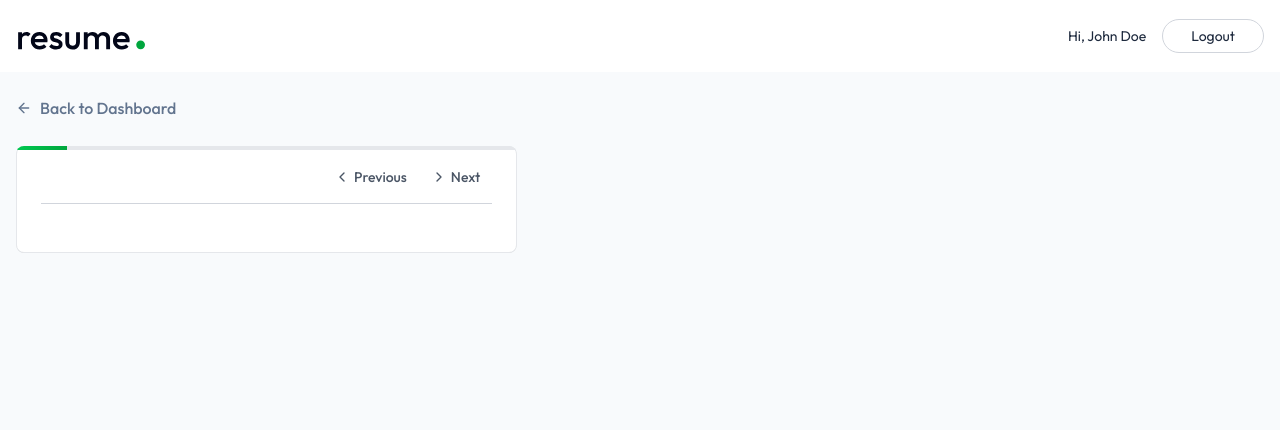
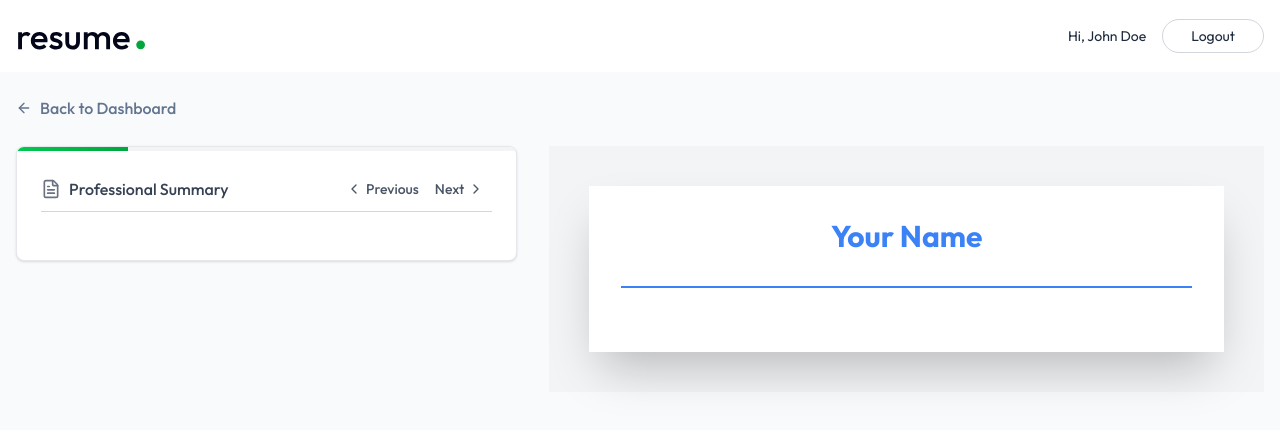
Before and after one commit to priyanshi1207-star/my-react-app, a React (Vite) app: page /App/builder/1 in a window 1280 px wide. Both pictures are taken after a click on the button "Next". Shown: the top 430 px of the page. Built offline with nearby package versions, Linux system fonts and the light colour scheme; the HTML template or start-up script is replaced by a standard one.

Commit message:
Updated Project

```diff
--- a/src/Components/ResumePreview.jsx
+++ b/src/Components/ResumePreview.jsx
@@ -1,24 +1,67 @@
 import React from 'react'
 import ClassicTemplate from './Templates/ClassicTemplate'
 import ModernTemplate from './Templates/ModernTemplate'
-import MinimalImageTemplate from './templates/MinimalImageTemplate'
+import MinimalImageTemplate from './Templates/MinimalImageTemplate' // Fixed path casing
 import MinimalTemplate from './Templates/MinimalTemplate'
 
 const ResumePreview = ({ data, template, accentColor, classes = "" }) => {
 
-
     const renderTemplate = () => {
         switch (template) {
             case 'modern':
-                return <Modern
+                return <ModernTemplate data={data} accentColor={accentColor} />;
+            case 'minimal':
+                return <MinimalTemplate data={data} accentColor={accentColor} />;
+            case 'minimal-image':
+                return <MinimalImageTemplate data={data} accentColor={accentColor} />;
+            default:
+                return <ClassicTemplate data={data} accentColor={accentColor} />;
+        }
+    }
 
-                    return (
-                        <div className='w-full bg-gray-100'>
-                            <div id='resume-preview'
-                                className={'border border-gray-200 print:shadow-none print:border-none' + classes}>
+    return (
+        <div className='w-full bg-gray-100 p-4 md:p-10 flex justify-center'>
+            <div
+                id='resume-preview'
+                className={`bg-white shadow-2xl w-full max-w-[800px] print:shadow-none print:border-none ${classes}`}
+            >
+                {renderTemplate()}
+            </div>
 
-                            </div>
-                        </div>
-                    )
-        }
-        export default ResumePreview
+            {/* Injected Styles for Printing and PDF generation */}
+            <style dangerouslySetInnerHTML={{
+                __html: `
+                @page {
+                    size: letter;
+                    margin: 0;
+                }
+                @media print {
+                    html, body {
+                        width: 8.5in;
+                        height: 11in;
+                        overflow: hidden;
+                    }
+                    body * {
+                        visibility: hidden;
+                    }
+                    #resume-preview, #resume-preview * {
+                        visibility: visible;
+                    }
+                    #resume-preview {
+                        position: absolute;
+                        left: 0;
+                        top: 0;
+                        width: 100%;
+                        height: auto;
+                        margin: 0;
+                        padding: 0;
+                        box-shadow: none !important;
+                        border: none !important;
+                    }
+                }
+            `}} />
+        </div>
+    )
+}
+
+export default ResumePreview
--- a/src/Pages/ResumeBuilder.jsx
+++ b/src/Pages/ResumeBuilder.jsx
@@ -1,14 +1,14 @@
-import React, { useState, useEffect } from 'react' // Fix: Added useEffect and useState
+import React, { useState, useEffect } from 'react'
 import { Link, useParams } from 'react-router-dom'
 import { dummyResumeData } from '../assets/assets'
-import { ArrowLeftIcon, AwardIcon, BriefcaseIcon, ChevronLeft, ChevronRight, FileText, FileTextIcon, FolderIcon, GraduationCapIcon, HeartIcon, LanguagesIcon, SparklesIcon, User, UserIcon } from 'lucide-react'
+import { ArrowLeftIcon, AwardIcon, BriefcaseIcon, ChevronLeft, ChevronRight, FileTextIcon, FolderIcon, GraduationCapIcon, HeartIcon, LanguagesIcon, SparklesIcon, UserIcon } from 'lucide-react'
 import PersonalInfoForm from '../Components/PersonalInfoForm'
+import ResumePreview from '../Components/ResumePreview'
 
 const ResumeBuilder = () => {
-
   const { resumeId } = useParams()
 
-  const [resumeData, setResumeData] = useState({ // Use the imported useState
+  const [resumeData, setResumeData] = useState({
     _id: '',
     title: '',
     personal_info: {},
@@ -24,14 +24,6 @@ const ResumeBuilder = () => {
     accent_color: "#3b82f6",
     public: false,
   })
-
-  const loadExistingResume = async () => {
-    const resume = dummyResumeData.find(resume => resume._id === resumeId)
-    if (resume) {
-      setResumeData(resume)
-      document.title = resume.title
-    }
-  }
 
   const [activeSectionIndex, setActiveSectionIndex] = useState(0)
   const [removeBackground, setRemoveBackground] = useState(false);
@@ -50,82 +42,88 @@ const ResumeBuilder = () => {
 
   const activeSection = sections[activeSectionIndex]
 
+  const loadExistingResume = async () => {
+    const resume = dummyResumeData.find(resume => resume._id === resumeId)
+    if (resume) {
+      setResumeData(resume)
+      document.title = resume.title
+    }
+  }
+
   useEffect(() => {
     loadExistingResume()
-  }, [resumeId]) // Added resumeId to dependency array for best practice
+  }, [resumeId])
 
   return (
     <div className='min-h-screen bg-slate-50'>
-
       <div className='max-w-7xl mx-auto px-4 py-6'>
-        <Link to={'/app'} className='inline-flex gap-2 items-center text-slate-500
-        hover:text-slate-700 transition-all font-medium'>
+        <Link to={'/app'} className='inline-flex gap-2 items-center text-slate-500 hover:text-slate-700 transition-all font-medium'>
           <ArrowLeftIcon className='size-4' />Back to Dashboard
         </Link>
       </div>
+
       <div className='max-w-7xl mx-auto px-4 pb-8'>
+        {/* Main Grid Container */}
         <div className='grid lg:grid-cols-12 gap-8'>
+
           {/* Left - Resume Editor */}
-          <div className='relative lg:col-span-5 rounded-lg overflow-hidden'>
-            <div className='bg-white rounded-lg shadow-sm border border-gray-200 p-6 pt-1'>
-              {/* Progress Bar Background */}
-              <hr className='absolute top-0 left-0 right-0 border-2 border-gray-200' />
-
-              {/* Animated Progress Bar Fill */}
+          <div className='relative lg:col-span-5'>
+            <div className='bg-white rounded-lg shadow-sm border border-gray-200 p-6 pt-1 overflow-hidden relative'>
+              {/* Progress Bar */}
+              <hr className='absolute top-0 left-0 right-0 border-2 border-gray-100' />
               <div
                 className='absolute top-0 left-0 h-1 bg-gradient-to-r from-green-500 to-green-600 transition-all duration-500 ease-in-out'
-                style={{ width: `${((activeSectionIndex * 100) / sections.length) - 1}%` }}
+                style={{ width: `${((activeSectionIndex + 1) * 100) / sections.length}%` }}
               ></div>
-              {/* Section Tabs */}
-              <div className='flex justify-between items-center mb-6 border-b
-              border-gray-300 py-1'>
-                <div></div>
+
+              {/* Navigation Tabs */}
+              <div className='flex justify-between items-center mb-6 border-b border-gray-300 py-1 mt-4'>
+                <div className='flex items-center gap-2'>
+                  <activeSection.icon className='size-5 text-gray-500' />
+                  <span className='font-medium text-gray-700'>{activeSection.name}</span>
+                </div>
                 <div className='flex items-center'>
                   {activeSectionIndex !== 0 && (
-                    <button onClick={() => setActiveSectionIndex(prevIndex => Math.max(0, prevIndex - 1))}
-                      className='flex items-center gap-1 p-3 rounded-lg
-                    text-sm font-medium text-gray-600 hover:bg-gray-50 transition-all'
-                      disabled={activeSectionIndex === 0}>
+                    <button onClick={() => setActiveSectionIndex(prev => Math.max(0, prev - 1))}
+                      className='flex items-center gap-1 p-2 rounded-lg text-sm font-medium text-gray-600 hover:bg-gray-50 transition-all'>
                       <ChevronLeft className='size-4' /> Previous
                     </button>
                   )}
-                  <button onClick={() => setActiveSectionIndex(prevIndex => Math.min(sections.length - 1,
-                    prevIndex + 1))}
-                    className={`flex items-center gap-1 p-3 rounded-lg text-sm font-medium
-                      text-gray-600 hover:bg-gray-50 transition-all
-                        ${activeSectionIndex === sections.length - 1 && 'opacity-50'}`}
+                  <button onClick={() => setActiveSectionIndex(prev => Math.min(sections.length - 1, prev + 1))}
+                    className={`flex items-center gap-1 p-2 rounded-lg text-sm font-medium text-gray-600 hover:bg-gray-50 transition-all ${activeSectionIndex === sections.length - 1 && 'opacity-50'}`}
                     disabled={activeSectionIndex === sections.length - 1}>
-                    <ChevronRight className='size-4' /> Next
+                    Next <ChevronRight className='size-4' />
                   </button>
                 </div>
               </div>
-              {/* Form Section */}
+
+              {/* Dynamic Form Content */}
               <div className='space-y-6'>
                 {activeSection.id === 'personal_info' && (
-                  <PersonalInfoForm data={resumeData.personal_info}
+                  <PersonalInfoForm
+                    data={resumeData.personal_info}
                     onChange={(data) => setResumeData(prev => ({ ...prev, personal_info: data }))}
                     removeBackground={removeBackground}
                     setRemoveBackground={setRemoveBackground}
                   />
                 )}
+                {/* Other section forms would be added here */}
               </div>
             </div>
           </div>
-        </div>
 
-
-        {/* Right - Resume Preview */}
-        <div className='lg:col-span-7 max-lg:mt-6'>
-          <div>
-            {/* Buttons */}
+          {/* Right - Resume Preview (Now inside the grid) */}
+          <div className='lg:col-span-7 max-lg:mt-6 sticky top-6 h-fit'>
+            <ResumePreview
+              data={resumeData}
+              template={resumeData.template}
+              accentColor={resumeData.accent_color}
+            />
           </div>
-
-          {/* Resume Preview */}
 
         </div>
       </div>
     </div>
-
   )
 }
 
```
